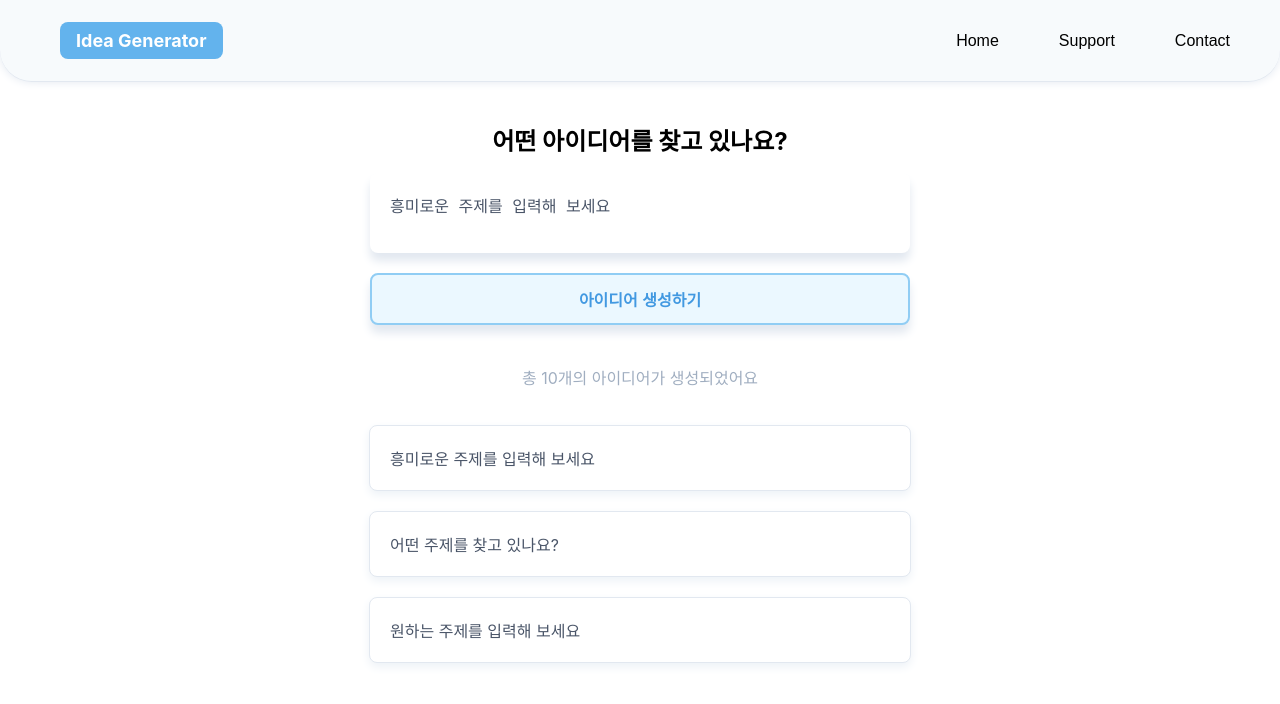
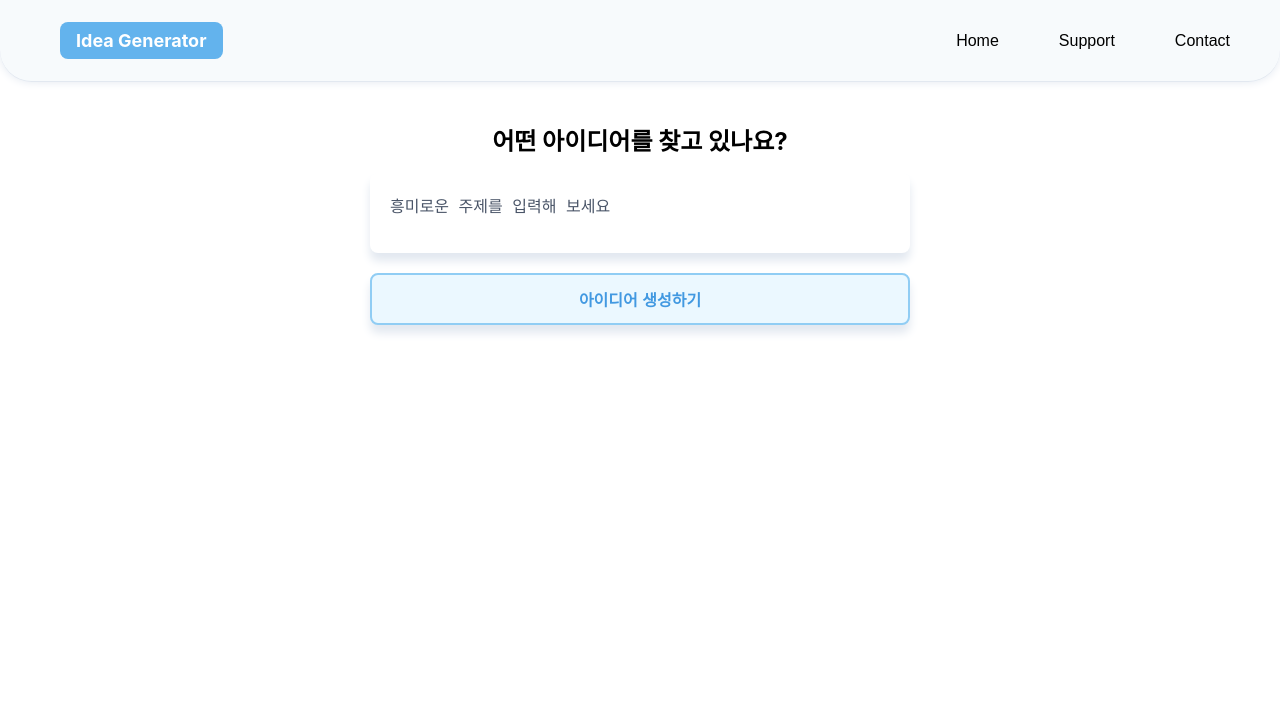
Before and after one commit to bestswlkh0310/idea-generator, a React (Create React App) app: page / in a window 1280 px wide. Shown: the top 704 px of the page. Built offline with nearby package versions, Linux system fonts and the light colour scheme.

Commit message:
feat : add generate idea in home view

```diff
--- a/src/UI/Home/Home.js
+++ b/src/UI/Home/Home.js
@@ -1,19 +1,35 @@
 import styled from "styled-components";
+import IdeaService from '../../service/IdeaService';
+import { useRef, useState } from "react";
 
 function Home() {
 
-  let outputList = [
-    '흥미로운 주제를 입력해 보세요',
-    '어떤 주제를 찾고 있나요?',
-    '원하는 주제를 입력해 보세요'
-  ]
+  const [outputList, setOutputList] = useState([]);
+  const prompt = useRef();
+
+  function generateIdea() {
+    // textarea값 가져오기
+    const promptValue = prompt.current.value;
+
+    if (promptValue === '') {
+      return
+    }
+    IdeaService.generateIdea(promptValue, 10)
+      .then((response) => {
+        console.log(response);
+        setOutputList(response);
+      })
+      .catch((error) => {
+        console.error(error);
+      });
+  }
 
   return (
     <Body>
       <Title>어떤 아이디어를 찾고 있나요?</Title>
-      <Prompt placeholder='흥미로운 주제를 입력해 보세요'/>
-      <GenerateButton>아이디어 생성하기</GenerateButton>
-      <ResultText>총 10개의 아이디어가 생성되었어요</ResultText>
+      <Prompt ref={prompt} placeholder='흥미로운 주제를 입력해 보세요' />
+      <GenerateButton onClick={() => generateIdea()}>아이디어 생성하기</GenerateButton>
+      {outputList.length !== 0 && <ResultText>총 10개의 아이디어가 생성되었어요</ResultText>}
       <OutputContainer>
         {outputList.map((output, index) => {
           return <Output key={index}>{output}</Output>
```
